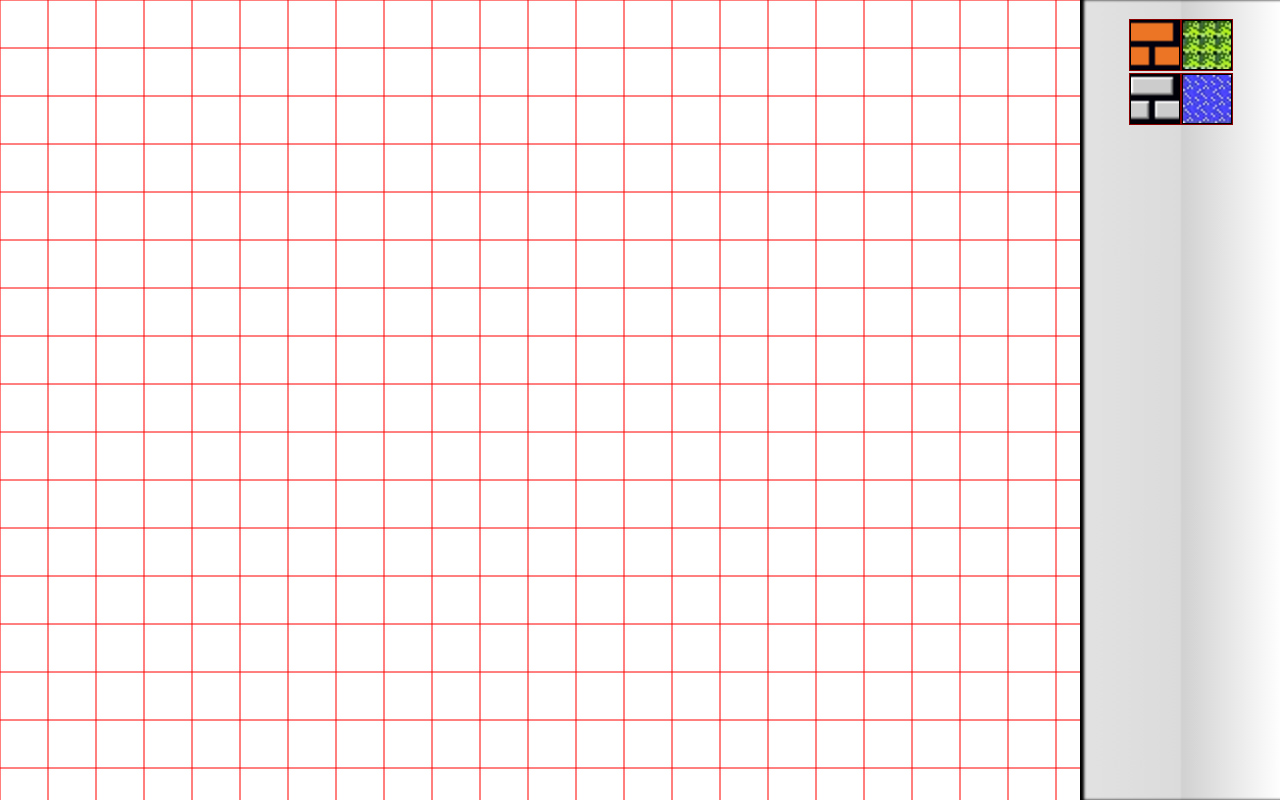
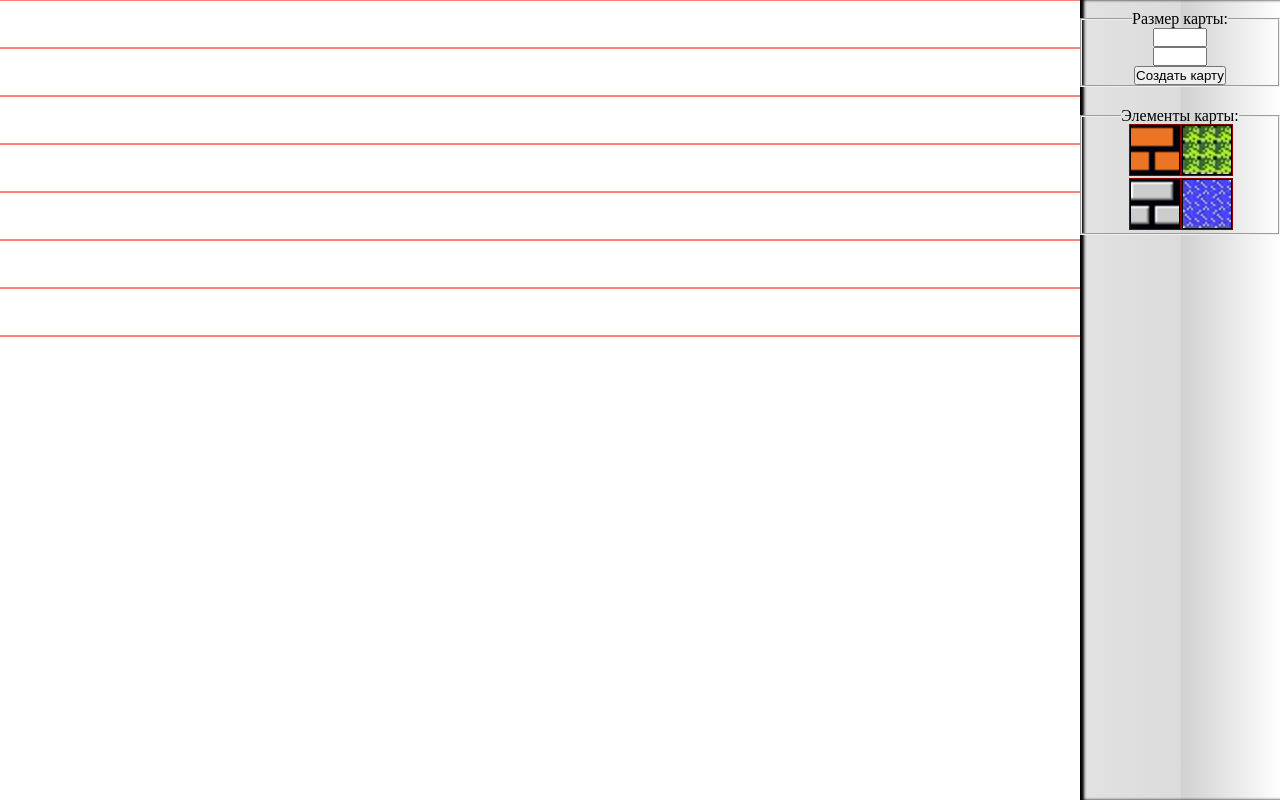
Before and after one commit to ghaiklor/battlecity, a plain HTML site: page editor/index.html in a window 1280 px wide. Drawn offline with Linux system fonts and the light colour scheme.

Commit message:
Realize calculating of sizes active rect of editor. Added fields for input sizes of map. Added button "Create New Map" which create new Map with inputed sizes //TODO

```diff
--- a/css/main.css
+++ b/css/main.css
@@ -51,3 +51,12 @@
 .spacer{
     clear: both;
 }
+
+.panel .map-size{
+    text-align: center;
+    margin: 10px auto;
+}
+
+.panel .map-size input{
+    width: 50px;
+}
--- a/editor/index.html
+++ b/editor/index.html
@@ -10,15 +10,33 @@
             <canvas id="scene" width="800" height="600">Update your browser, please</canvas>
         </div>
         <div class="panel">
+            <div class="map-size">
+                <fieldset>
+                    <legend>
+                        Размер карты:
+                    </legend>
+                    <div class="input-size">
+                        <input type="number" id="widthCountTiles-input"/>
+                    </div>
+                    <div class="input-size">
+                        <input type="number" id="heightCountTiles-input"/>
+                    </div>
+                    <div class="accept-input-size">
+                        <button id="createMap-button">Создать карту</button>
+                    </div>
+                </fieldset>
+            </div>
             <div class="images">
-                <div class="one-image" id="brick-button"><img src="../images/brick.png"/></div>
-                <div class="one-image" id="forest-button"><img src="../images/forest.png"/></div>
-                <div class="spacer"></div>
-                <div class="one-image" id="steel-button"><img src="../images/steel.png"/></div>
-                <div class="one-image" id="water-button"><img src="../images/water.png"/></div>
-            </div>
-            <div class="start-point">
-
+                <fieldset>
+                    <legend>
+                        Элементы карты:
+                    </legend>
+                    <div class="one-image" id="brick-button"><img src="../images/brick.png"/></div>
+                    <div class="one-image" id="forest-button"><img src="../images/forest.png"/></div>
+                    <div class="spacer"></div>
+                    <div class="one-image" id="steel-button"><img src="../images/steel.png"/></div>
+                    <div class="one-image" id="water-button"><img src="../images/water.png"/></div>
+                </fieldset>
             </div>
         </div>
 
--- a/editor/js/core.js
+++ b/editor/js/core.js
@@ -29,6 +29,10 @@ Blocks.prototype = {
 function Editor(id) {
     this.width = 800;
     this.height = 600;
+    this.offsetXEditor = 0;
+    this.offsetYEditor = 0;
+    this.widthCountCells = 8;
+    this.heightCountCells = 8;
     this.canvas = document.getElementById(id);
     this.context = this.canvas.getContext('2d');
     this.currentBlock = -1;
@@ -37,18 +41,19 @@ function Editor(id) {
 }
 
 Editor.prototype = {
-    drawGrid: function() {
-        for (var i = 0; i < this.width / Core.Config.tileWidth; i++) {
-            var x = i * Core.Config.tileWidth;
-            var y = this.height;
+    drawGrid: function() { //TODO: realize right drawing for autoscaling for grid
+        for (var i = 0; i < this.widthCountCells; i++) {
+            var x = i * Core.Config.tileWidth + this.offsetXEditor;
+            var y_start = this.offsetYEditor;
+            var y_finish = this.editorHeight + this.offsetYEditor;
             this.context.beginPath();
             this.context.strokeStyle = Core.Config.editorLineGridStyle;
-            this.context.moveTo(x, 0);
-            this.context.lineTo(x, y);
+            this.context.moveTo(x, y_start);
+            this.context.lineTo(x, y_finish);
             this.context.stroke();
             this.context.closePath();
         }
-        for (var i = 0; i < this.height / Core.Config.tileHeight; i++) {
+        for (var i = 0; i < this.heightCountCells; i++) {
             var x = this.width;
             var y = i * Core.Config.tileHeight;
             this.context.beginPath();
@@ -90,6 +95,10 @@ Editor.prototype = {
         this.height = window.innerHeight;
         this.canvas.width = this.width;
         this.canvas.height = this.height;
+        this.editorWidth = this.widthCountCells * Core.Config.tileWidth;
+        this.editorHeight = this.heightCountCells * Core.Config.tileHeight;
+        this.offsetXEditor = this.width / 2 - this.editorWidth / 2;
+        this.offsetYEditor = this.height / 2 - this.feditorHeight / 2;
         return true;
     },
     startTimer: function() {
@@ -105,6 +114,9 @@ function Events() {
     this.steelButton = document.getElementById(Core.Config.steelButtonId);
     this.waterButton = document.getElementById(Core.Config.waterButtonId);
     this.editorCanvas = Core.Variables.Editor.canvas;
+    this.widthCountTilesInput = document.getElementById(Core.Config.widthCountTilesInputId);
+    this.heightCountTilesInput = document.getElementById(Core.Config.heightCountTilesInputId);
+    this.createNewMapButton = document.getElementById(Core.Config.createNewMapButtonId);
     return this;
 }
 
@@ -140,6 +152,10 @@ Events.prototype = {
         Core.Variables.Console.writeDebug(e);
         return true;
     },
+    createNewMapButtonDown: function(e) {
+        Core.Variables.Console.writeDebug(e);
+        return true;
+    },
     bindAllEvents: function() {
         var self = this;
         this.brickButton.onmousedown = function() {
@@ -159,7 +175,10 @@ Events.prototype = {
         };
         this.editorCanvas.onmousedown = function(e) {
             self.editorCanvasOnMouseDown(e);
-        }
+        };
+        this.createNewMapButton.onmousedown = function(e) {
+            self.createNewMapButtonDown(e);
+        };
         return true;
     }
 
@@ -200,6 +219,9 @@ var Core = {
         forestButtonId: 'forest-button',
         steelButtonId: 'steel-button',
         waterButtonId: 'water-button',
+        widthCountTilesInputId: 'widthCountTiles-input',
+        heightCountTilesInputId: 'heightCountTiles-input',
+        createNewMapButtonId: 'createMap-button',
         tileWidth: 48,
         tileHeight: 48,
         tileBrickSrc: '../images/brick.png',
```
